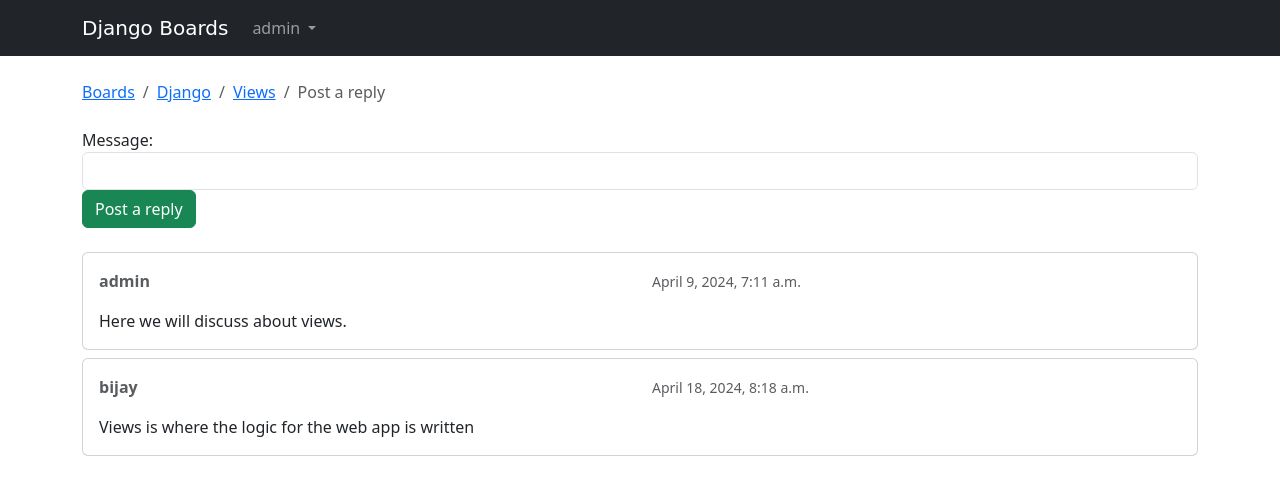
After one commit to gurung-ajay/Django1, a Django app: page /boards/1/topics/1/reply/ in a window 1280 px wide. The commit adds this page. Shown: the top 495 px of the page. Run offline with Django 4.2, Linux system fonts and the light colour scheme; a user stored in the database is signed in; data comes from the database, SQL or seed files in the repository; both versions use the stored data as it was after the commit; some libraries are stand-ins or nearby versions; some web fonts are replaced.

Commit message:
topic_posts, reply_topic and form for reply

```diff
--- a/blogs/blogs/urls.py
+++ b/blogs/blogs/urls.py
@@ -62,4 +62,7 @@
         name='password_change'),
     re_path(r'^settings/password/done/$', auth_views.PasswordChangeDoneView.as_view(template_name='password_change_done.html'),
         name='password_change_done'),
+
+    re_path(r'^boards/(?P<pk>\d+)/topics/(?P<topic_pk>\d+)/$', views.topic_posts, name='topic_posts'),
+    re_path(r'^boards/(?P<pk>\d+)/topics/(?P<topic_pk>\d+)/reply/$', views.reply_topic, name='reply_topic'),
 ]
--- a/blogs/boards/forms.py
+++ b/blogs/boards/forms.py
@@ -1,5 +1,10 @@
 from django import forms
-from .models import Topic
+from .models import Topic, Post
+
+class PostForm(forms.ModelForm):
+    class Meta:
+        model = Post
+        fields = ['message', ]
 
 class NewTopicForm(forms.ModelForm):
     message = forms.CharField(
--- a/blogs/boards/models.py
+++ b/blogs/boards/models.py
@@ -1,5 +1,6 @@
 from django.db import models
 from django.contrib.auth.models import User
+from django.utils.text import Truncator
 
 # Create your models here.
 class Board(models.Model):
@@ -18,6 +19,9 @@
     starter = models.ForeignKey(User, related_name='topics', on_delete=models.CASCADE)
     # related_name = 'topics' is the method name from the entity User. Look at the Class Diagram for guide
 
+    def __str__(self):
+        return self.subject
+
 class Post(models.Model):
     message = models.CharField(max_length=4000)
     topic = models.ForeignKey(Topic, related_name='posts', on_delete=models.CASCADE)
@@ -25,3 +29,7 @@
     updated_at = models.DateTimeField(null=True)    # has to be added manually by user
     created_by = models.ForeignKey(User, related_name='posts', on_delete=models.CASCADE)
     updated_by = models.ForeignKey(User, null=True, related_name='+', on_delete=models.CASCADE)
+
+    def __str__(self):
+        truncated_message = Truncator(self.message)
+        return truncated_message.chars(30)
--- a/blogs/boards/views.py
+++ b/blogs/boards/views.py
@@ -4,7 +4,7 @@
 from .models import Board
 from .models import Topic, Post
 from django.contrib.auth.models import User
-from .forms import NewTopicForm
+from .forms import NewTopicForm, PostForm
 from django.contrib.auth.decorators import login_required
 
 # Create your views here.
@@ -107,7 +107,27 @@
                 # get current user
                 created_by=request.user
             )
-            return redirect('board_topics', pk=board.pk)  # TODO: redirect to the created topic page
+            return redirect('topic_posts', pk=pk, topic_pk=topic.pk)
     else:
         form = NewTopicForm()
     return render(request, 'new_topic.html', {'board': board, 'form': form})
+
+
+def topic_posts(request, pk, topic_pk):
+    topic = get_object_or_404(Topic, board__pk=pk, pk=topic_pk)
+    return render(request, 'topic_posts.html', {'topic': topic})
+
+@login_required
+def reply_topic(request, pk, topic_pk):
+    topic = get_object_or_404(Topic, board__pk=pk, pk=topic_pk)
+    if request.method == 'POST':
+        form = PostForm(request.POST)
+        if form.is_valid():
+            post = form.save(commit=False)
+            post.topic = topic
+            post.created_by = request.user
+            post.save()
+            return redirect('topic_posts', pk=pk, topic_pk=topic_pk)
+    else:
+        form = PostForm()
+    return render(request, 'reply_topic.html', {'topic': topic, 'form': form})
--- /dev/null
+++ b/blogs/templates/reply_topic.html
@@ -0,0 +1,38 @@
+{% extends 'base.html' %}
+
+{% load static %}
+
+{% block title %}Post a reply{% endblock %}
+
+{% block breadcrumb %}
+  <li class="breadcrumb-item"><a href="{% url 'home' %}">Boards</a></li>
+  <li class="breadcrumb-item"><a href="{% url 'board_topics' topic.board.pk %}">{{ topic.board.name }}</a></li>
+  <li class="breadcrumb-item"><a href="{% url 'topic_posts' topic.board.pk topic.pk %}">{{ topic.subject }}</a></li>
+  <li class="breadcrumb-item active">Post a reply</li>
+{% endblock %}
+
+{% block content %}
+
+  <form method="post" class="mb-4">
+    {% csrf_token %}
+    {% include 'includes/form.html' %}
+    <button type="submit" class="btn btn-success">Post a reply</button>
+  </form>
+
+  {% for post in topic.posts.all %}
+    <div class="card mb-2">
+      <div class="card-body p-3">
+        <div class="row mb-3">
+          <div class="col-6">
+            <strong class="text-muted">{{ post.created_by.username }}</strong>
+          </div>
+          <div class="col-6 text-right">
+            <small class="text-muted">{{ post.created_at }}</small>
+          </div>
+        </div>
+        {{ post.message }}
+      </div>
+    </div>
+  {% endfor %}
+
+{% endblock %}
--- a/blogs/templates/topics.html
+++ b/blogs/templates/topics.html
@@ -30,7 +30,7 @@
             <!--topics because related name=topics -->
             {% for topic in board.topics.all %}
             <tr>
-                    <td>{{ topic.subject }}</td>
+                <td><a href="{% url 'topic_posts' board.pk topic.pk %}">{{ topic.subject }}</a></td>
                 <td>{{ topic.starter.username }}</td>
                 <td>0</td>
                 <td>0</td>
```
Also changed, not shown: blogs/templates/topic_posts.html (added, +51 -0 lines), blogs/db.sqlite3, blogs/static/img/person.png (added). Lines whose indentation alone changed are shown as unchanged.
